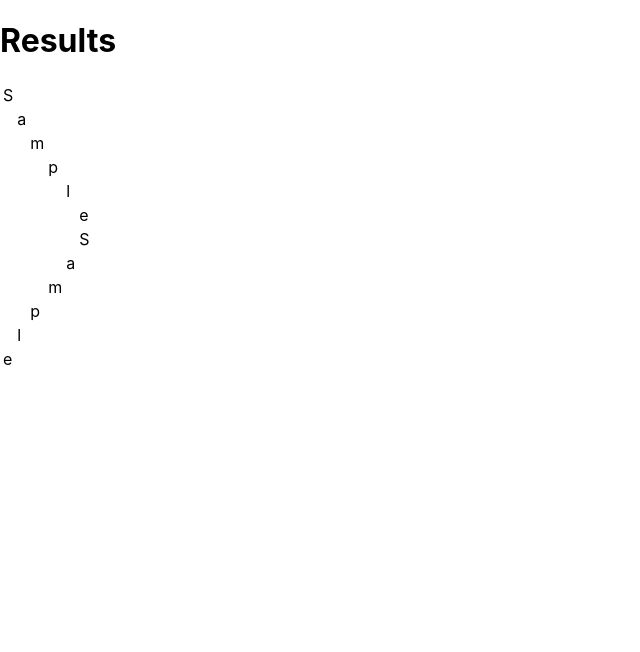
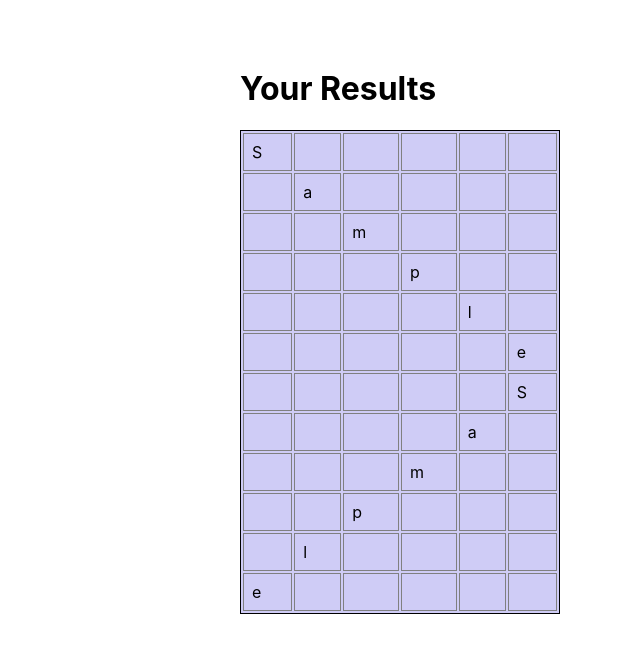
Before and after one commit to emmawalshdev/diagonal-word-challenge, a React (Create React App) app: page / in a window 1280 px wide. Both pictures are taken after typing "Sample" into the empty fields and a click on the button "Go". Shown: the top 652 px of the page, without its empty margins (0-640 px from the left). Built offline with nearby package versions, Linux system fonts and the light colour scheme.

Commit message:
Add styling

```diff
--- a/src/components/WordGenerator.js
+++ b/src/components/WordGenerator.js
@@ -10,9 +10,12 @@ const WordGenerator = () => {
 
     const submitBtnHandler = (event) => {
         event.preventDefault();
-
-        navigate("/results", {state: {data:userInput}}); // redirect to results page
-        // console.log(userInput);
+        if(!userInput){
+            alert('You are required to enter a word!')
+        } else {
+            navigate("/results", {state: {data:userInput}}); // redirect to results page
+            // console.log(userInput);
+        }
     }
 
     const inputChangeHandler = (event) => {
--- a/src/pages/Results.js
+++ b/src/pages/Results.js
@@ -1,13 +1,14 @@
 import React from "react";
 import { useLocation, /* other hooks */ } from 'react-router-dom';
+import classes from './Results.module.css'
 
 const Results = (props) => {
     const { state } = useLocation();
     let str = state.data.split(''); // split word by letter + store in array
 
     return (
-        <div>
-            <h1>Results</h1>
+        <div className={classes.results}>
+            <h1>Your Results</h1>
 
             <table>
                 <tbody>
--- a/src/pages/Results.module.css
+++ b/src/pages/Results.module.css
@@ -0,0 +1,19 @@
+.results {
+    max-width: 50rem;
+    margin: 2rem auto;
+    padding: 1rem;
+    border-spacing: 1rem;
+    text-align: left;
+}
+
+table {
+    max-width: 20rem;
+    width: 100%;
+    background: rgb(207, 204, 246);
+    border: 1px solid black;
+}
+
+table td {
+    padding: 0.5rem;
+    border: 1px solid grey;
+}
```
